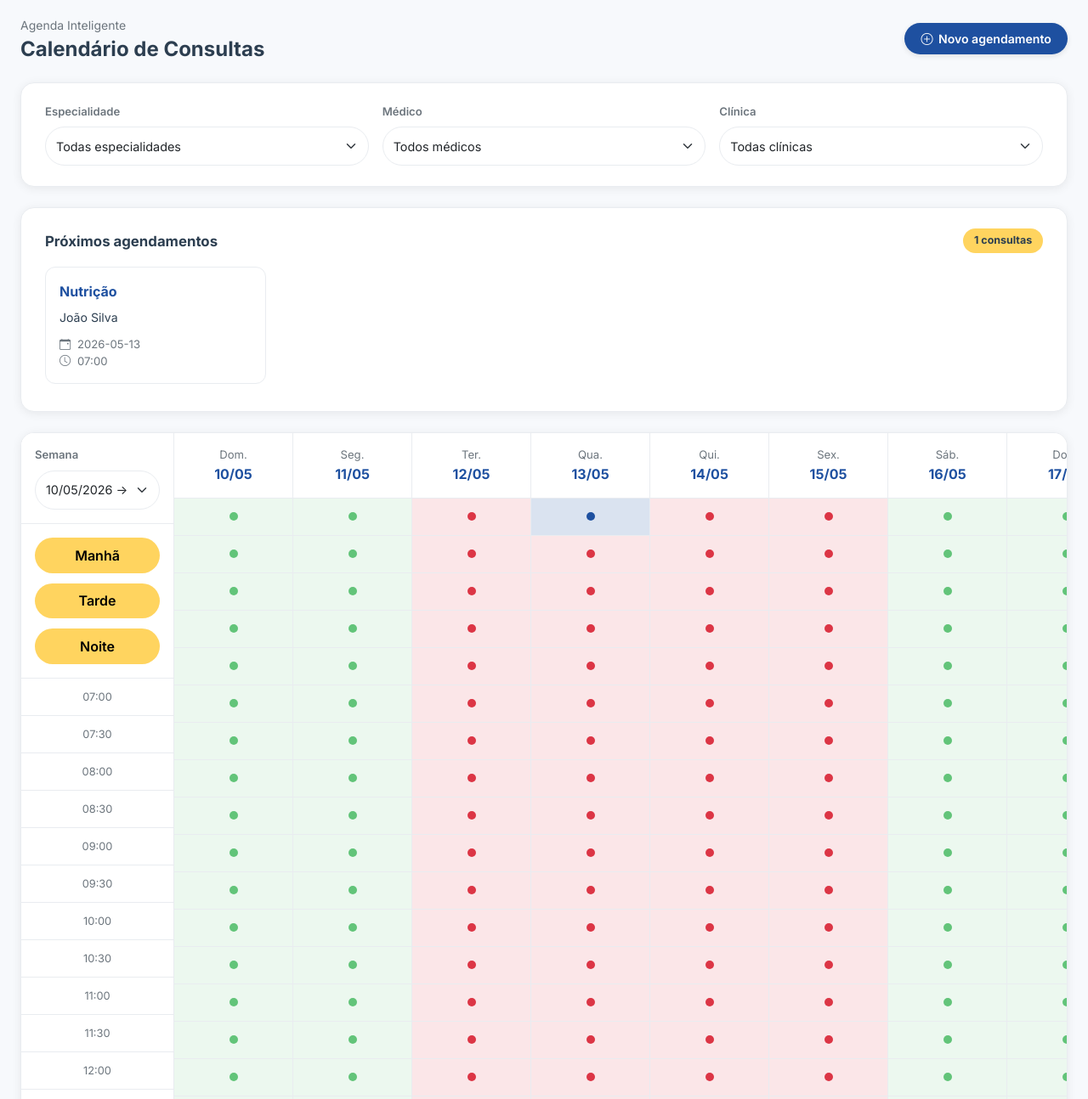
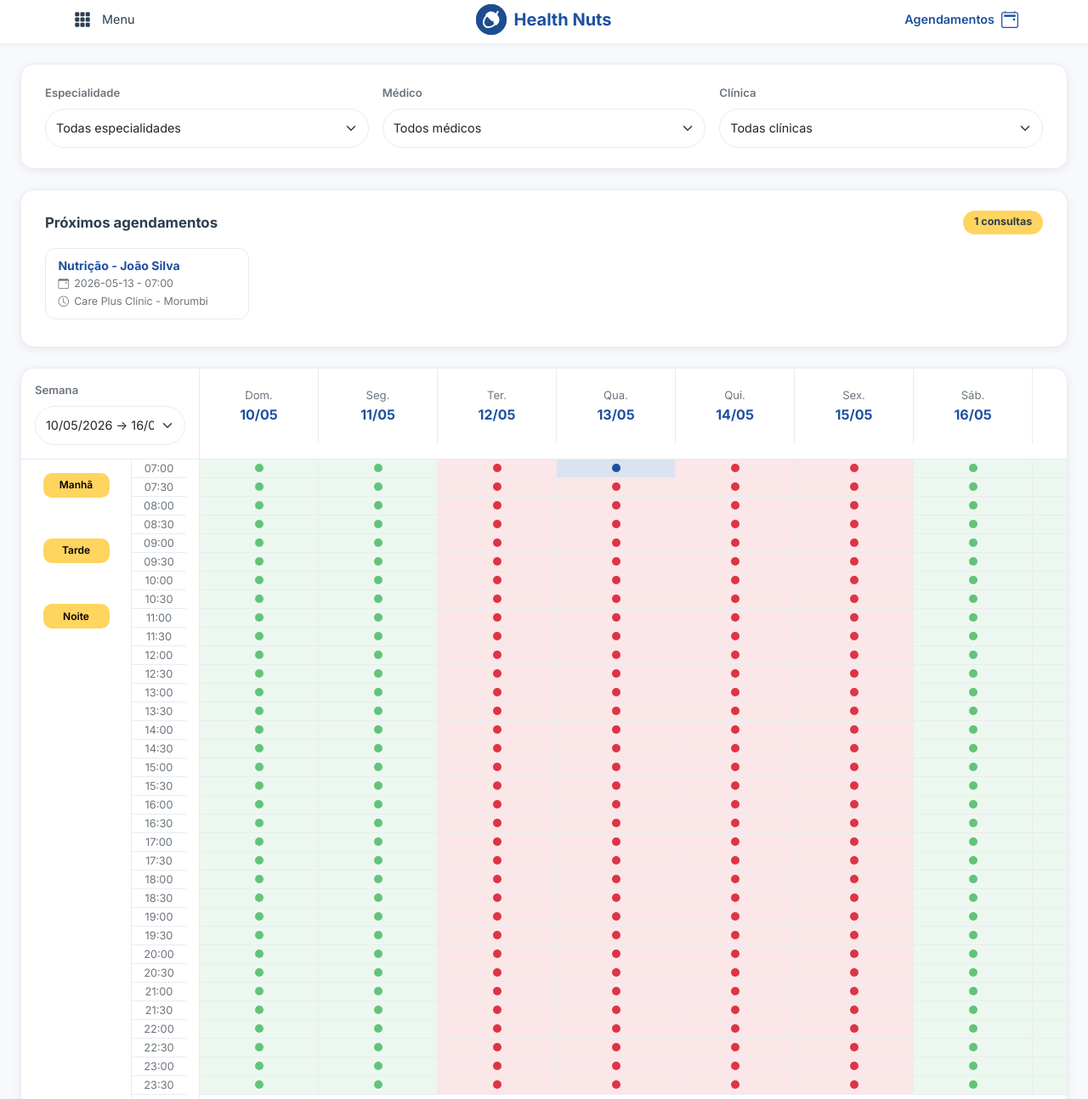
Before and after one commit to bantoneli/heath-nuts-careplus, a plain HTML site: page pages/calendar.html in a window 1280 px wide. Shown: the part 5-1299 px from the top of the page at 85% size. Drawn offline with nearby package versions, Linux system fonts and the light colour scheme.

Commit message:
segunda versao

```diff
--- a/css/style.css
+++ b/css/style.css
@@ -1517,6 +1517,13 @@ a {
 .redemption-history__nuts {
   font-size: 0.88rem;
 }
+
+:root {
+  --calendar-sidebar-width: 210px;
+  --calendar-header-height: 88px;
+  --calendar-slot-height: 22px;
+}
+
 .calendar-select {
   border-radius: var(--radius-btn);
   border-color: var(--color-border);
@@ -1537,12 +1544,15 @@ a {
 }
 
 .calendar-mini-card {
-  min-width: 260px;
+  min-width: 240px;
   background: var(--color-card);
   border: 1px solid var(--color-border);
   border-radius: var(--radius-stat);
-  padding: 1rem;
+  padding: .75rem .9rem;
   transition: all .2s ease;
+  display: flex;
+  flex-direction: column;
+  gap: .35rem;
 }
 
 .calendar-mini-card:hover {
@@ -1553,89 +1563,108 @@ a {
 .calendar-mini-card__specialty {
   font-weight: 700;
   color: var(--color-primary);
-  margin-bottom: .5rem;
+  font-size: .88rem;
+  line-height: 1.2;
 }
 
 .calendar-mini-card__doctor {
-  font-size: .88rem;
-  margin-bottom: .75rem;
+  font-size: .82rem;
+  color: var(--color-text-secondary);
+  line-height: 1.2;
 }
 
 .calendar-mini-card__meta {
   display: flex;
   align-items: center;
-  gap: .5rem;
-  color: var(--color-text-secondary);
-  font-size: .82rem;
+  gap: .4rem;
+  color: var(--color-text-secondary);
+  font-size: .78rem;
+  line-height: 1.2;
 }
 
 .calendar-board-wrapper {
   display: flex;
-  min-height: 75vh;
+  flex-direction: column;
+  overflow: hidden;
+  position: relative;
 }
 
 .calendar-sidebar {
-  width: 180px;
-  min-width: 180px;
-  background: var(--color-card);
-  border-right: 1px solid var(--color-border);
+  width: var(--calendar-sidebar-width);
+  min-width: var(--calendar-sidebar-width);
   position: sticky;
   left: 0;
-  z-index: 40;
+  z-index: 120;
+  background: white;
+  border-right: 1px solid var(--color-border);
 }
 
 .calendar-sidebar__header {
+  height: var(--calendar-header-height);
   padding: 1rem;
   border-bottom: 1px solid var(--color-border);
+  display: flex;
+  flex-direction: column;
+  justify-content: center;
+  background: white;
   position: sticky;
   top: 0;
-  background: white;
   z-index: 50;
 }
 
 .calendar-periods {
-  display: flex;
-  flex-direction: column;
-  gap: .75rem;
-  padding: 1rem;
-  border-bottom: 1px solid var(--color-border);
+  display: grid;
+  grid-template-columns: 130px 64px;
+  min-height: 100%;
 }
 
 .calendar-period-btn {
   border: none;
-  border-radius: var(--radius-btn);
+  border-radius: 10px;
   background: var(--color-accent);
-  padding: .55rem 1rem;
+  padding: .35rem .5rem;
   font-weight: 600;
   transition: all .2s ease;
-}
+  font-size: .75rem;
+  width: 78px;
+  margin: 0 auto;
+  position: sticky;
+  z-index: 10;
+}
+
 
 .calendar-period-btn:hover {
   background: var(--color-accent-hover);
 }
 
-.calendar-grid-scroll {
-  overflow: auto;
-  width: 100%;
+.calendar-periods-buttons {
+  position: relative;
+  border-right: 1px solid var(--color-border);
+}
+
+.calendar-time-column {
+  position: relative;
 }
 
 .calendar-grid {
-  min-width: 5000px;
+  min-width: max-content;
 }
 
 .calendar-days-row {
   display: flex;
-  position: sticky;
-  top: 0;
-  z-index: 30;
+  width: max-content;
   background: white;
-  border-bottom: 1px solid var(--color-border);
 }
 
 .calendar-day-header {
   width: 140px;
   min-width: 140px;
-  padding: 1rem .5rem;
+  height: var(--calendar-header-height);
+  padding: .75rem .5rem;
+  display: flex;
+  flex-direction: column;
+  justify-content: center;
+  align-items: center;
   text-align: center;
   border-right: 1px solid var(--color-border);
 }
@@ -1653,6 +1682,7 @@ a {
 
 .calendar-columns {
   display: flex;
+
 }
 
 .calendar-day-column {
@@ -1722,16 +1752,74 @@ a {
   font-size: .9rem;
 }
 
+.calendar-top-row {
+
+  display: flex;
+
+  position: sticky;
+  top: 0;
+
+  z-index: 200;
+
+  background: white;
+
+  border-bottom: 1px solid var(--color-border);
+}
+
+.calendar-top-row__sidebar {
+  width: var(--calendar-sidebar-width);
+  min-width: var(--calendar-sidebar-width);
+  padding: 1rem;
+  background: white;
+  border-right: 1px solid var(--color-border);
+  z-index: 220;
+}
+
+.calendar-scroll-body {
+
+  display: flex;
+
+  overflow: auto;
+
+  flex: 1;
+
+  position: relative;
+}
+
+.calendar-days-row-wrapper {
+
+  overflow: hidden;
+
+  flex: 1;
+}
+
+.calendar-period-btn--inactive {
+  opacity: .35;
+  background: var(--color-border);
+}
+
+.calendar-columns::after,
+.calendar-time-column::after {
+  content: '';
+  display: block;
+  width: 0;
+  height: 24px;
+}
+
+.calendar-columns::after {
+  flex-shrink: 0;
+}
+
+.calendar-grid-scroll {
+  padding-bottom: 12px;
+}
+
 @media (max-width: 991px) {
-
-  .calendar-sidebar {
-    width: 140px;
-    min-width: 140px;
-  }
 
   .calendar-day-column,
   .calendar-day-header {
     width: 110px;
     min-width: 110px;
   }
-}
+
+}
--- a/js/calendar.js
+++ b/js/calendar.js
@@ -2,10 +2,15 @@ const calendarState = {
   specialty: '',
   doctor: '',
   clinic: '',
-  weekStart: null
+  weekStart: null,
+  periods: {
+    manha: true,
+    tarde: true,
+    noite: true
+  }
 };
 
-const SLOT_HEIGHT = 44;
+const SLOT_HEIGHT = 22;
 
 const timeColumn = document.getElementById('calendar-time-column');
 const daysRow = document.getElementById('calendar-days-row');
@@ -20,6 +25,8 @@ const weekSelect = document.getElementById('calendar-week-select');
 initCalendarPage();
 
 function initCalendarPage() {
+  renderHeader({ activePage: 'agendamento', isSubpage: true });
+  renderFooter();
   initializeAppointments();
   populateFilters();
   populateWeeks();
@@ -27,6 +34,7 @@ function initCalendarPage() {
   renderAppointmentsCards();
   renderCalendar();
   bindEvents();
+  syncHorizontalScroll();
 }
 
 function initializeAppointments() {
@@ -108,6 +116,27 @@ function bindEvents() {
 
     calendarState.specialty = specialtyFilter.value;
 
+    if (calendarState.doctor) {
+      calendarState.doctor = '';
+      doctorFilter.value = '';
+    }
+
+    syncDoctorFilter();
+
+    renderCalendar();
+  });
+
+  clinicFilter.addEventListener('change', () => {
+
+    calendarState.clinic = clinicFilter.value;
+
+    if (calendarState.doctor) {
+      calendarState.doctor = '';
+      doctorFilter.value = '';
+    }
+
+    syncDoctorFilter();
+
     renderCalendar();
   });
 
@@ -115,12 +144,31 @@ function bindEvents() {
 
     calendarState.doctor = doctorFilter.value;
 
-    renderCalendar();
-  });
+    if (calendarState.doctor) {
 
-  clinicFilter.addEventListener('change', () => {
+      const doctor = DoctorsData.find(
+        item => item.id === calendarState.doctor
+      );
 
-    calendarState.clinic = clinicFilter.value;
+      if (doctor) {
+
+        calendarState.specialty = doctor.specialty;
+        calendarState.clinic = doctor.clinic;
+
+        specialtyFilter.value = doctor.specialty;
+        clinicFilter.value = doctor.clinic;
+
+        applyDoctorPeriods(doctor);
+      }
+    }
+    else {
+
+      enableAllPeriods();
+    }
+
+    syncDoctorFilter();
+
+    renderTimeColumn();
 
     renderCalendar();
   });
@@ -138,14 +186,29 @@ function bindEvents() {
 
       const period = btn.dataset.period;
 
-      const slot = document.querySelector(`.calendar-time-slot[data-period="${period}"]`);
+      const activePeriods = Object.values(
+        calendarState.periods
+      ).filter(Boolean).length;
 
-      if (!slot) return;
+      const isCurrentlyActive =
+        calendarState.periods[period];
 
-      slot.scrollIntoView({
-        behavior: 'smooth',
-        block: 'center'
-      });
+      // impede desligar o último
+      if (activePeriods === 1 && isCurrentlyActive) {
+        return;
+      }
+
+      calendarState.periods[period] =
+        !calendarState.periods[period];
+
+      btn.classList.toggle(
+        'calendar-period-btn--inactive',
+        !calendarState.periods[period]
+      );
+
+      renderTimeColumn();
+
+      renderCalendar();
     });
   });
 }
@@ -154,7 +217,7 @@ function renderTimeColumn() {
 
   timeColumn.innerHTML = '';
 
-  SchedulingData.timeSlots.forEach(slot => {
+  getVisibleSlots().forEach(slot => {
 
     timeColumn.innerHTML += `
       <div
@@ -194,21 +257,18 @@ function renderAppointmentsCards() {
       <div class="calendar-mini-card">
 
         <div class="calendar-mini-card__specialty">
-          ${appointment.specialty}
+          ${appointment.specialty} - ${appointment.doctor}
         </div>
 
-        <div class="calendar-mini-card__doctor">
-          ${appointment.doctor}
-        </div>
 
         <div class="calendar-mini-card__meta">
           <i class="bi bi-calendar-event"></i>
-          ${appointment.date}
+          ${appointment.date} - ${appointment.time}
         </div>
 
         <div class="calendar-mini-card__meta">
           <i class="bi bi-clock"></i>
-          ${appointment.time}
+          ${appointment.clinic}
         </div>
 
       </div>
@@ -270,7 +330,7 @@ function renderDayColumn(date, isoDate) {
 
   const userAppointments = getUserAppointmentsData();
 
-  SchedulingData.timeSlots.forEach(slot => {
+  getVisibleSlots().forEach(slot => {
 
     const slotElement = document.createElement('div');
 
@@ -292,7 +352,7 @@ function renderDayColumn(date, isoDate) {
         return;
       }
 
-      if (calendarState.clinic && doctor.clinicId !== calendarState.clinic) {
+      if (calendarState.clinic && doctor.clinic !== calendarState.clinic) {
         return;
       }
 
@@ -340,3 +400,101 @@ function renderDayColumn(date, isoDate) {
 
   columnsContainer.appendChild(column);
 }
+
+function getVisibleSlots() {
+
+  return SchedulingData.timeSlots.filter(slot => {
+    return calendarState.periods[slot.period];
+  });
+}
+
+function syncHorizontalScroll() {
+
+  const scrollBody =
+    document.getElementById('calendar-scroll-body');
+
+  const daysRow =
+    document.getElementById('calendar-days-row');
+
+  scrollBody.addEventListener('scroll', () => {
+
+    daysRow.style.transform =
+      `translateX(-${scrollBody.scrollLeft}px)`;
+  });
+}
+
+function syncDoctorFilter() {
+
+  doctorFilter.innerHTML = `
+    <option value="">Todos médicos</option>
+  `;
+
+  const filteredDoctors = DoctorsData.filter(doctor => {
+
+    const specialtyMatch =
+      !calendarState.specialty ||
+      doctor.specialty === calendarState.specialty;
+
+    const clinicMatch =
+      !calendarState.clinic ||
+      doctor.clinic === calendarState.clinic;
+
+    return specialtyMatch && clinicMatch;
+  });
+
+  filteredDoctors.forEach(doctor => {
+
+    doctorFilter.innerHTML += `
+      <option value="${doctor.id}">
+        ${doctor.name}
+      </option>
+    `;
+  });
+
+  doctorFilter.value = calendarState.doctor;
+}
+
+function applyDoctorPeriods(doctor) {
+
+  const periods = doctor.periods || [];
+
+  Object.keys(calendarState.periods).forEach(period => {
+
+    const enabled = periods.includes(period);
+
+    calendarState.periods[period] = enabled;
+
+    const button = document.querySelector(
+      `.calendar-period-btn[data-period="${period}"]`
+    );
+
+    if (!button) return;
+
+    button.disabled = !enabled;
+
+    button.classList.toggle(
+      'calendar-period-btn--inactive',
+      !enabled
+    );
+  });
+}
+
+function enableAllPeriods() {
+
+  Object.keys(calendarState.periods).forEach(period => {
+
+    calendarState.periods[period] = true;
+
+    const button = document.querySelector(
+      `.calendar-period-btn[data-period="${period}"]`
+    );
+
+    if (!button) return;
+
+    button.disabled = false;
+
+    button.classList.remove(
+      'calendar-period-btn--inactive'
+    );
+  });
+}
--- a/pages/calendar.html
+++ b/pages/calendar.html
@@ -22,17 +22,7 @@
   <main class="py-4">
     <div class="container-fluid px-3 px-xl-4">
 
-      <div class="d-flex align-items-center justify-content-between flex-wrap gap-3 mb-4">
-        <div>
-          <p class="text-secondary small mb-1">Agenda Inteligente</p>
-          <h1 class="dashboard-card__title fs-4 mb-0">Calendário de Consultas</h1>
-        </div>
 
-        <a href="agendamento.html" class="btn btn-primary-custom">
-          <i class="bi bi-plus-circle"></i>
-          Novo agendamento
-        </a>
-      </div>
 
       <div class="d-flex flex-column gap-4">
 
@@ -97,50 +87,44 @@
 
           <div class="calendar-board-wrapper">
 
-            <!-- Sidebar -->
-            <div class="calendar-sidebar">
+            <!-- HEADER -->
+            <div class="calendar-top-row">
 
-              <div class="calendar-sidebar__header">
+              <!-- sidebar header -->
+              <div class="calendar-top-row__sidebar">
                 <label class="schedule-field-label mb-2 d-block">
                   Semana
                 </label>
-
-                <select class="form-select calendar-select" id="calendar-week-select"></select>
+                <select class="form-select calendar-select"id="calendar-week-select"></select>
               </div>
 
-              <div class="calendar-periods">
-                <button class="calendar-period-btn" data-period="manha">
-                  Manhã
-                </button>
+              <!-- datas -->
+              <div class="calendar-days-row-wrapper">
+                <div class="calendar-days-row"id="calendar-days-row"></div>
+              </div>
+            </div>
 
-                <button class="calendar-period-btn" data-period="tarde">
-                  Tarde
-                </button>
+            <!-- BODY COM SCROLL -->
+            <div class="calendar-scroll-body" id="calendar-scroll-body">
 
-                <button class="calendar-period-btn" data-period="noite">
-                  Noite
-                </button>
+              <!-- SIDEBAR -->
+              <div class="calendar-sidebar">
+                <div class="calendar-periods">
+                  <div class="calendar-periods-buttons d-flex flex-column gap-5 px-3 py-3" id="calendar-periods-buttons">
+                    <button class="calendar-period-btn" data-period="manha">Manhã</button>
+                    <button class="calendar-period-btn" data-period="tarde">Tarde </button>
+                    <button class="calendar-period-btn" data-period="noite">Noite</button>
+                  </div>
+                  <div class="calendar-time-column" id="calendar-time-column"></div>
+                </div>
               </div>
 
-              <div class="calendar-time-column" id="calendar-time-column"></div>
-
+              <!-- GRID -->
+              <div class="calendar-grid">
+                <div class="calendar-columns" id="calendar-columns"></div>
+              </div>
             </div>
-
-            <!-- Grid -->
-            <div class="calendar-grid-scroll" id="calendar-grid-scroll">
-
-              <div class="calendar-grid" id="calendar-grid">
-
-                <div class="calendar-days-row" id="calendar-days-row"></div>
-
-                <div class="calendar-columns" id="calendar-columns"></div>
-
-              </div>
-
-            </div>
-
           </div>
-
         </section>
 
       </div>
```
